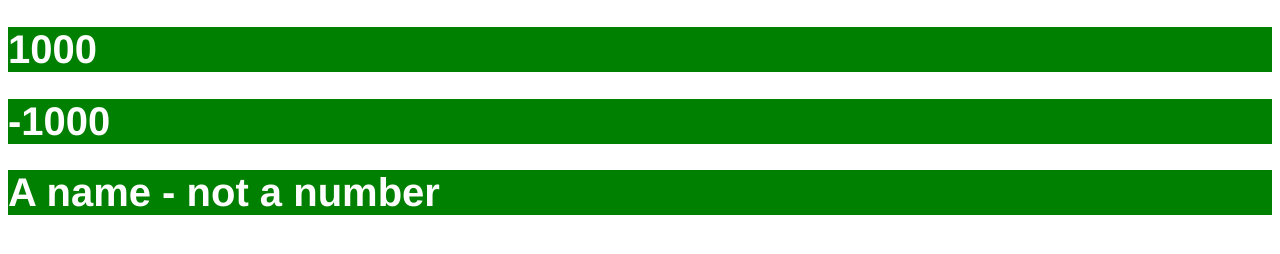
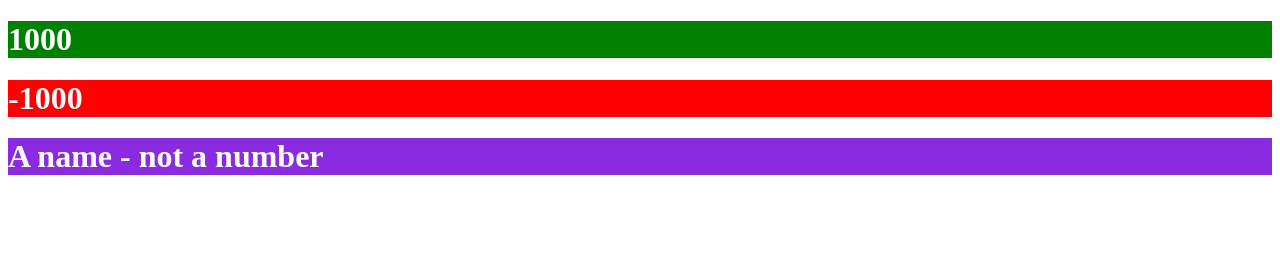
Before and after one commit to DefyCab/JsDOMtrainingGround, a plain HTML site: page changingCSSwithJS.html in a window 1280 px wide. Drawn offline with Linux system fonts and the light colour scheme.

Commit message:
changing class function works

```diff
--- a/script.js
+++ b/script.js
@@ -1,15 +1,20 @@
 const divs = document.querySelectorAll(".mainResult")
-
 
 console.log(divs)
 
 function checkIfNegative(nodelist) {
-    for(let i = 0; i < nodelist.length; i++ ) {
-        if(nodelist[i].textContent < 0 ) {
-            nodelist[i].classList.add("negativeResult")
-        }
-        nodelist[i].classList.add("positiveResult")
+  for (let i = 0; i < nodelist.length; i++) {
+    if (Number(nodelist[i].textContent) < 0) {
+      nodelist[i].classList.remove("mainResult")
+      nodelist[i].classList.add("negativeResult")
+    } else if (Number(nodelist[i].textContent) > 0) {
+      nodelist[i].classList.remove("mainResult")
+      nodelist[i].classList.add("positiveResult")
+    } else {
+      nodelist[i].classList.remove("mainResult")
+      nodelist[i].classList.add("notANumber")
     }
+  }
 }
 
 checkIfNegative(divs)
--- a/style.css
+++ b/style.css
@@ -10,3 +10,7 @@
     background-color: green;
     color: white;
   }
+  .notANumber {
+    background-color: blueviolet;
+    color: white
+  }
```
